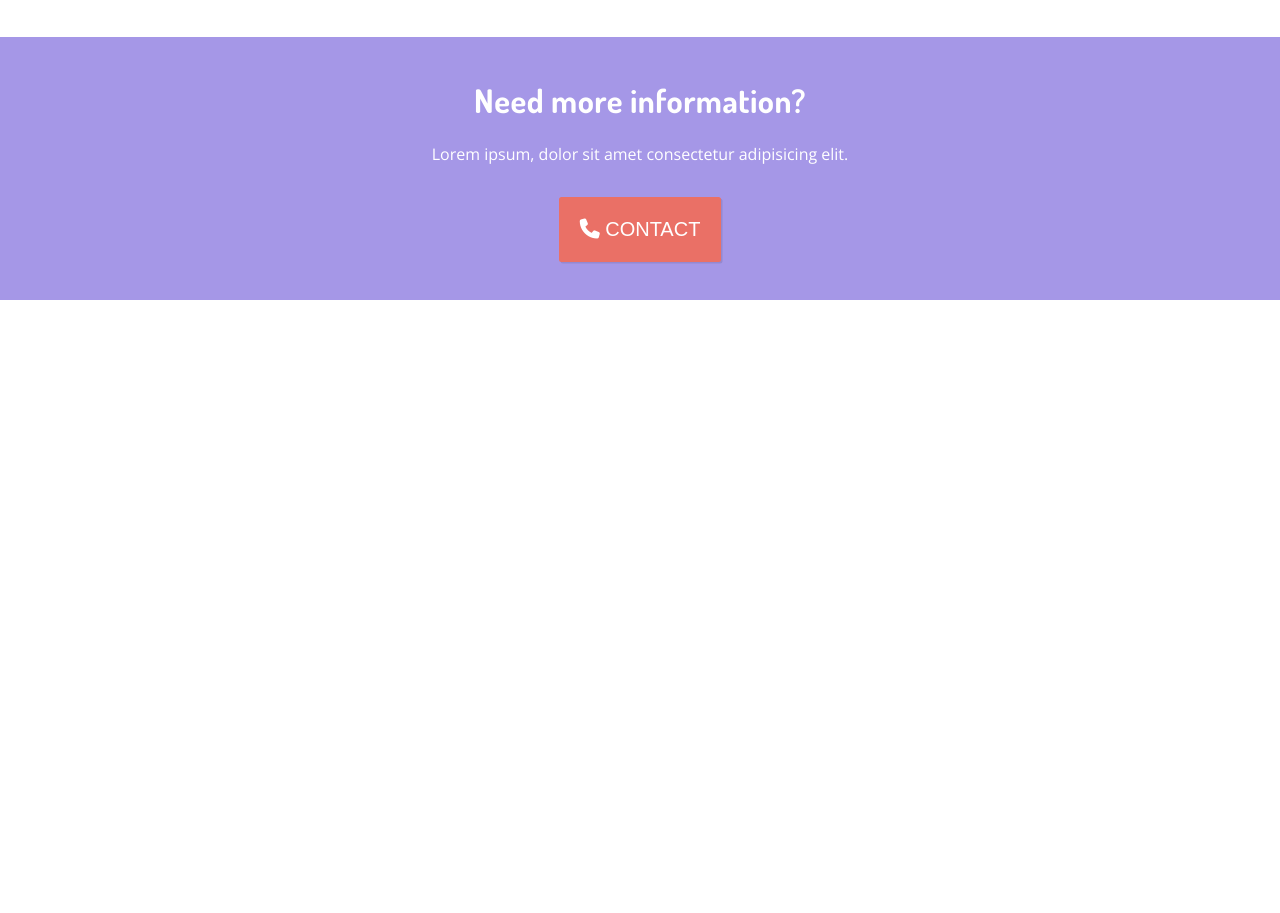
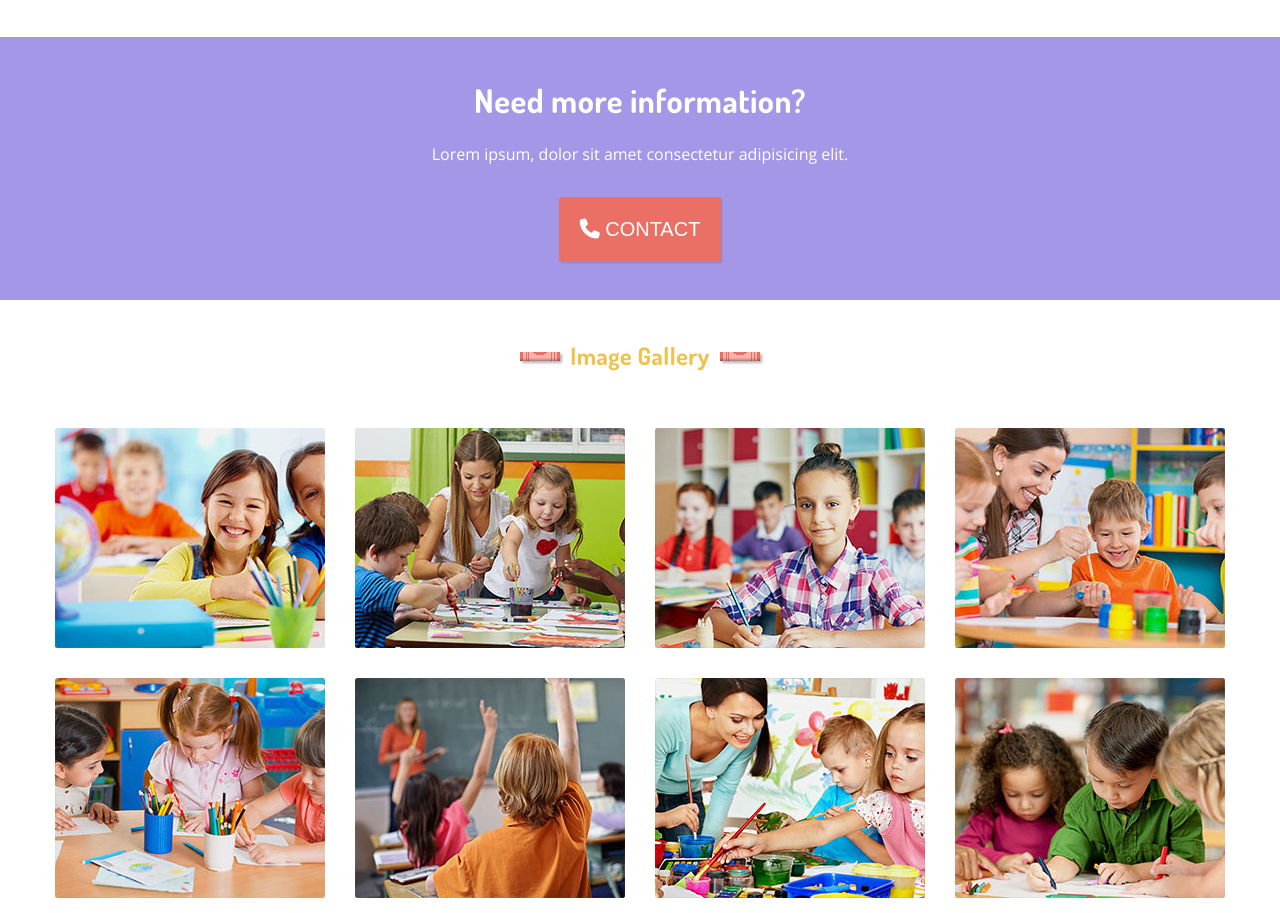
Before and after one commit to rakelbjork/G-uppgift, a plain HTML site: page index.html in a window 1280 px wide. Shown: the part 967-1880 px from the top of the page. Before the commit the page ends 1267 px from the top, so only its background shows below. Drawn offline with nearby package versions, Linux system fonts and the light colour scheme.

Commit message:
Image Gallery

```diff
--- a/css/layout.css
+++ b/css/layout.css
@@ -14,6 +14,8 @@
 /*MARGIN*/
 .mr-auto, .mx-auto { margin-right: auto; }
 .ml-auto, .mx-auto { margin-left: auto; }
+
+.m-6 { margin: var(--distance-6);}
 
 .mt-0, .my-0 { margin-top: var(--distance-0);}
 .mb-0, .my-0 { margin-bottom: var(--distance-0);}
--- a/index.html
+++ b/index.html
@@ -166,7 +166,7 @@
         <div class="crayon" style="--crayon-color: #b5d56a; --crayon-paper-color: #e4f0cc; --crayon-line-color: #b5d56a;"></div>
     </section>
 
-    <!--Features -->
+    <!--Contact -->
     <section class="d-flex justify-content-center mb-15">
         <div class="d-flex justify-content-between flex-wrap max width px-12">
             <!--Feature -->
@@ -268,5 +268,27 @@
         </div>
     </section>
 
+    <!--Image Gallery Heading -->
+    <section class="d-flex justify-content-center align-items-center my-15 mb-10">
+        <div class="crayon" style="--crayon-color: #ea7066; --crayon-paper-color: #fab2ab; --crayon-line-color: #ea7066;"></div>
+        <h2 class="mx-4 text-warning">Image Gallery</h2>
+        <div class="crayon" style="--crayon-color: #ea7066; --crayon-paper-color: #fab2ab; --crayon-line-color: #ea7066;"></div>
+    </section>
+
+    <!--Image Gallery -->
+    <section class="d-flex justify-content-center align-items-center">
+        <!--Images-->
+        <div class="d-flex justify-content-center flex-wrap max-width">
+            <img src="images/school images/images/gallery/gallery-img1.jpg" class="border-radius m-6" alt="Image of children at school">
+            <img src="images/school images/images/gallery/gallery-img2.jpg" class="border-radius m-6" alt="Image of children at school">
+            <img src="images/school images/images/gallery/gallery-img3.jpg" class="border-radius m-6" alt="Image of children at school">
+            <img src="images/school images/images/gallery/gallery-img4.jpg" class="border-radius m-6" alt="Image of children at school">
+            <img src="images/school images/images/gallery/gallery-img5.jpg" class="border-radius m-6" alt="Image of children at school">
+            <img src="images/school images/images/gallery/gallery-img6.jpg" class="border-radius m-6" alt="Image of children at school">
+            <img src="images/school images/images/gallery/gallery-img7.jpg" class="border-radius m-6" alt="Image of children at school">
+            <img src="images/school images/images/gallery/gallery-img8.jpg" class="border-radius m-6" alt="Image of children at school">
+        </div>
+    </section>
+
 </body>
 </html>
```
